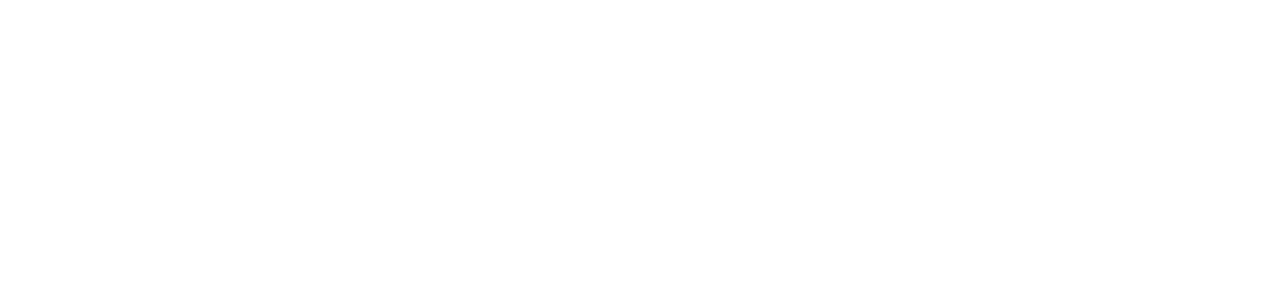
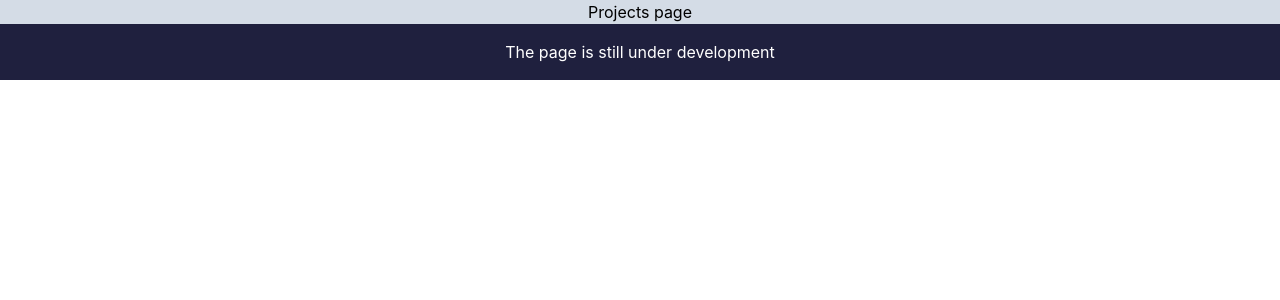
Before and after one commit to vezaadiloviana/portofolio, a React (Create React App) app: page /portofolio/projects in a window 1280 px wide. Before the commit this address had no page. Shown: the top 300 px of the page. Built offline with nearby package versions, Linux system fonts and the light colour scheme.

Commit message:
projects

```diff
--- a/src/App.js
+++ b/src/App.js
@@ -1,7 +1,7 @@
 import React from 'react';
 import { BrowserRouter as Router, Routes, Route } from 'react-router-dom';
 import Home from './pages/Home';
-import Project from './pages/project';
+import Projects from './pages/Projects';
 
 function App() {
   return (
@@ -9,7 +9,7 @@
       <Routes>
         <Route path="/" element={<Home />} />
         <Route path="/portofolio" element={<Home />} />
-        <Route path="/project" element={<Project />} />
+        <Route path="/portofolio/projects" element={<Projects />} />
       </Routes>
     </Router>
   );
--- a/src/pages/project/index.js
+++ b/src/pages/Projects/index.js
@@ -1,10 +1,10 @@
 import React from 'react'
 
-function Project() {
+function Projects() {
   return (
     <div className='bg-lightMode dark:bg-darkMode'>
       <div className='text-center'>
-        Project page
+        Projects page
       </div>
       <footer className="bg-primaryBlue text-white text-base w-full max-w-[1600px] text-center px-10 py-4" >
         The page is still under development
@@ -13,4 +13,4 @@
   )
 }
 
-export default Project
+export default Projects
```
